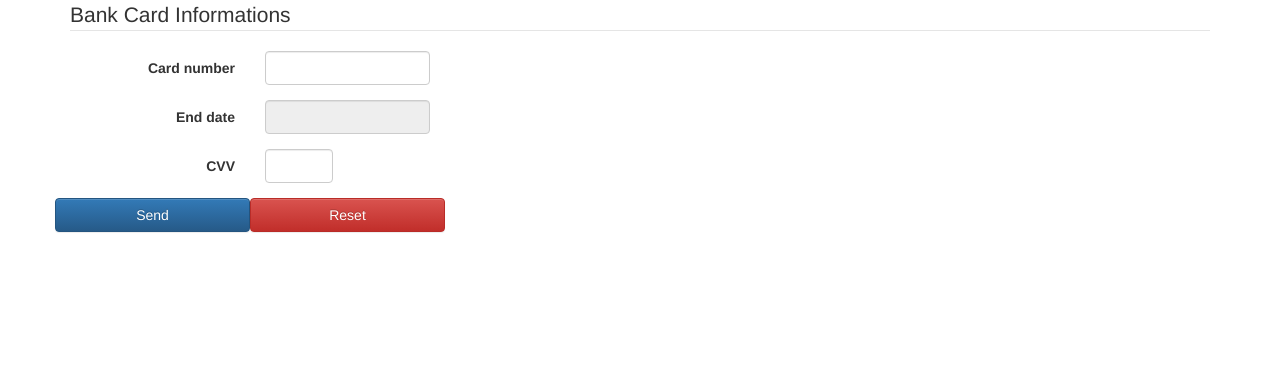
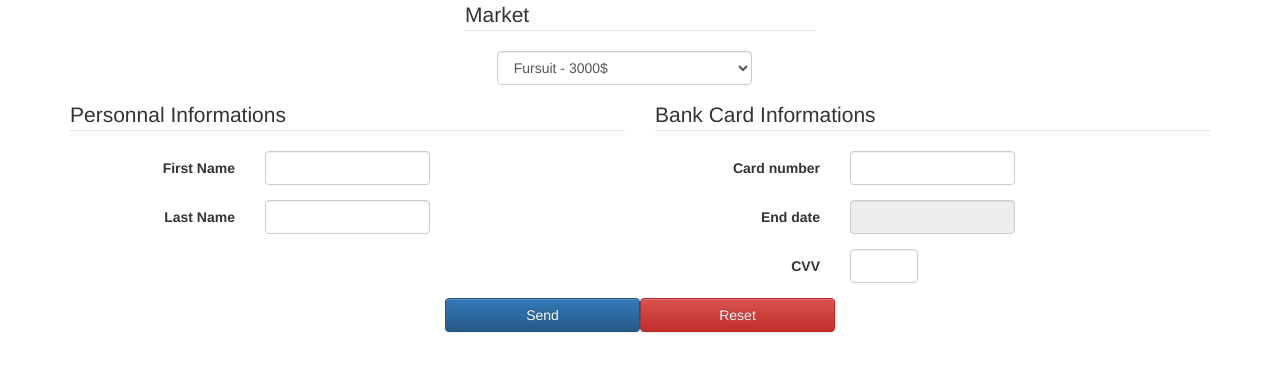
Before and after one commit to Stuooka/DevOps, a PHP site: page / in a window 1280 px wide. Shown: the top 372 px of the page. Run offline with PHP 8.4, Linux system fonts and the light colour scheme; some libraries are stand-ins or nearby versions.

Commit message:
update form

```diff
--- a/index.php
+++ b/index.php
@@ -21,30 +21,59 @@
 </head>
 <body class="container">
 	<form action="pay.php" method="post" class="form-horizontal">
-		<fieldset> <legend>Bank Card Informations</legend>
+		<fieldset class="row col-sm-4 col-sm-offset-4"> <legend>Market</legend>
 			<div class="form-group">
-			<label class="col-sm-2 control-label">Card number</label>
-			<div class="col-sm-2">
-				<input type="text" name="cardNumber" maxlength="16" class="form-control">
+				<div class="col-sm-9 col-sm-offset-1">
+					<select name="market" class="form-control">
+							<option value="3000">Fursuit - 3000$</option>
+							<option value="5">Strawberries - 5$</option>
+							<option value="60">Zelda Breath of the Wild - 60$</option>
+							<option value="50">Myre Chronicles of Yria - 50$</option>
+							<option value="15">BluRay Zootopia - 15$</option>
+					</select>
+				</div>
+			</div>
+		</fieldset>
+	<div class="row">
+		<fieldset class="col-sm-6"> <legend>Personnal Informations</legend>
+			<div class="form-group">
+				<label class="col-sm-4 control-label">First Name</label>
+				<div class="col-sm-4">
+					<input type="text" name="firstName" maxlength="50" class="form-control">
 				</div>
 			</div>
 			<div class="form-group">
-			<label class="col-sm-2 control-label">End date</label>
-			<div class="col-sm-2">
+				<label class="col-sm-4 control-label">Last Name</label>
+				<div class="col-sm-4">
+					<input type="text" name="lastName" maxlength="50" class="form-control">
+				</div>
+			</div>
+
+		</fieldset>
+
+		<fieldset class="col-sm-6"> <legend>Bank Card Informations</legend>
+			<div class="form-group">
+				<label class="col-sm-4 control-label">Card number</label>
+				<div class="col-sm-4">
+					<input type="text" name="cardNumber" minlength="16" maxlength="16" class="form-control">
+				</div>
+			</div>
+			<div class="form-group">
+				<label class="col-sm-4 control-label">End date</label>
+				<div class="col-sm-4">
 					<input type="text" name="endDate" id="datepicker" class="form-control" readonly>
 				</div>
 			</div>
 			<div class="form-group">
-			<label class="col-sm-2 control-label">CVV</label>
-			<div class="col-sm-1">
-				<input type="text" name="cvv" maxlength="3" class="form-control">
+				<label class="col-sm-4 control-label">CVV</label>
+				<div class="col-sm-2">
+					<input type="text" name="cvv" minlength="3" maxlength="3" class="form-control">
 				</div>
 			</div>
-		<div class="row">
-			<button type="submit" class="btn btn-primary col-sm-2">Send</button>
+		</fieldset>
+		<button type="submit" class="btn btn-primary col-sm-2 col-sm-offset-4">Send</button>
 		<button type="reset" class="btn btn-danger col-sm-2">Reset</button>
 	</div>
-		</fieldset>
 	</form>
 </body>
 </html>
```
Lines whose indentation alone changed are shown as unchanged.
